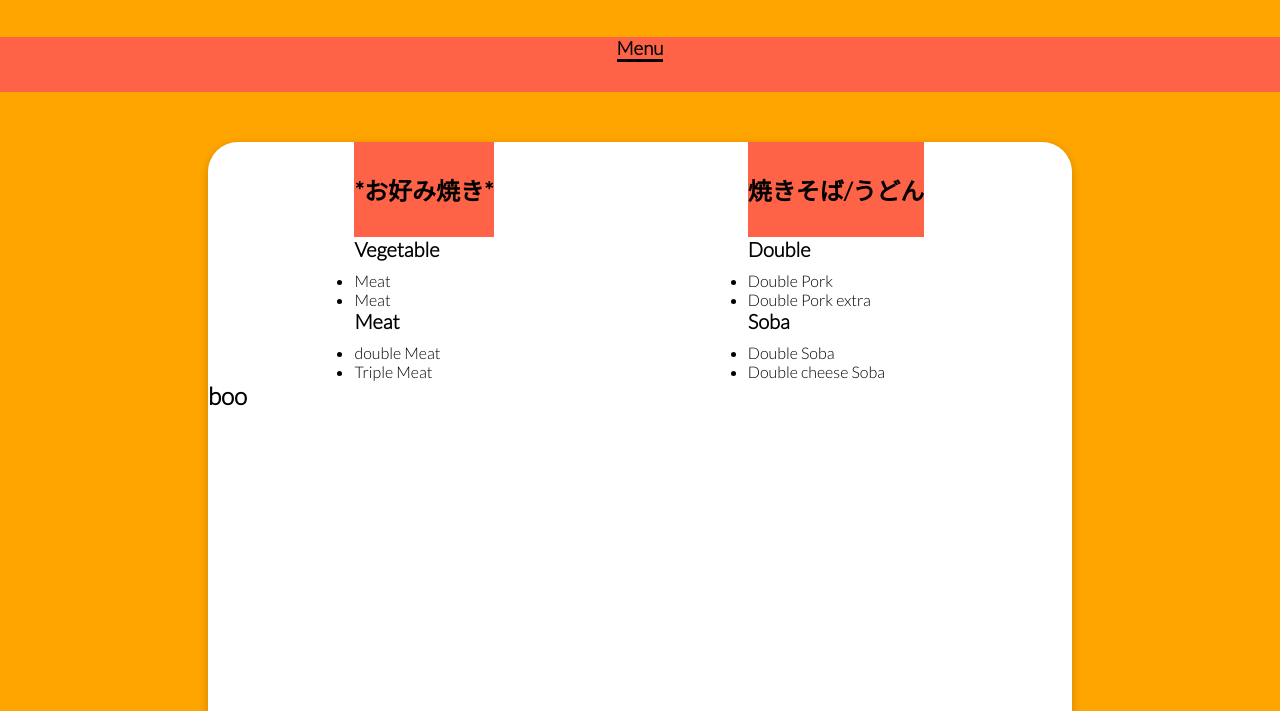
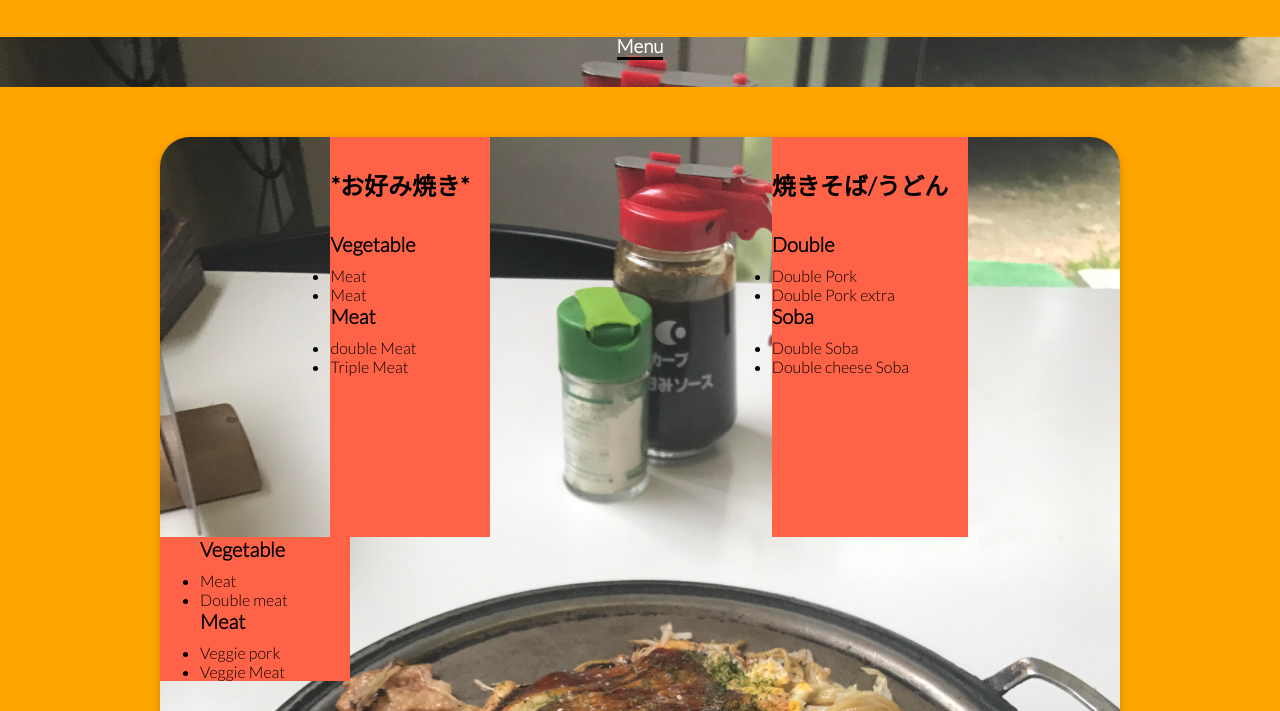
Before and after one commit to shinji-Yama77/MAKO-restaurant-website, a plain HTML site: page menu.html in a window 1280 px wide. Shown: the part 89-800 px from the top of the page. Drawn offline with Linux system fonts and the light colour scheme.

Commit message:
added menu stuff

```diff
--- a/menu.html
+++ b/menu.html
@@ -69,7 +69,16 @@
             </div>
           </div>
           <div class="second">
-            <h1>boo</h1>
+            <h4>Vegetable</h4>
+            <ul>
+              <li>Meat</li>
+              <li>Double meat</li>
+            </ul>
+            <h4>Meat</h4>
+            <ul>
+              <li>Veggie pork</li>
+              <li>Veggie Meat</li>
+            </ul>
           </div>
         </div>
       </div>
--- a/style.css
+++ b/style.css
@@ -204,12 +204,21 @@ span {
 /* menu.html */
 
 .menu1 {
-  background-color: tomato;
+  background-image: url(./imgs/Food1.jpg);
+  background-size: 200px;
+  background-repeat: no-repeat;
+  background-size: cover;
+  height: 50px;
+}
+
+.menu-small {
+  color: #fff;
 }
 
 .menu-text h3 {
   font-weight: 100;
 }
+
 
 .menu-text {
   height: 1000px;
@@ -222,7 +231,10 @@ span {
 
 .menu-main {
   background-color: white;
-  width: 90%;
+  background-image: url(./imgs/Food1.jpg);
+  background-size: 1000px;
+  background-repeat: no-repeat;
+  width: 100%;
   height: 800px;
   margin-bottom: 100px;
   box-shadow: 0 3px 10px rgba(0,0,0, 0.2);
@@ -254,3 +266,21 @@ span {
   padding-top: 30px;
   margin-right: 20px;
 }
+
+
+.oko {
+  background-color: tomato;
+}
+
+.soba {
+  background-color: tomato;
+}
+.second {
+  background-color: tomato;
+  width: 190px;
+  padding-left: 40px;
+}
+
+.menu-main .grid {
+  height: 400px;
+}
```
